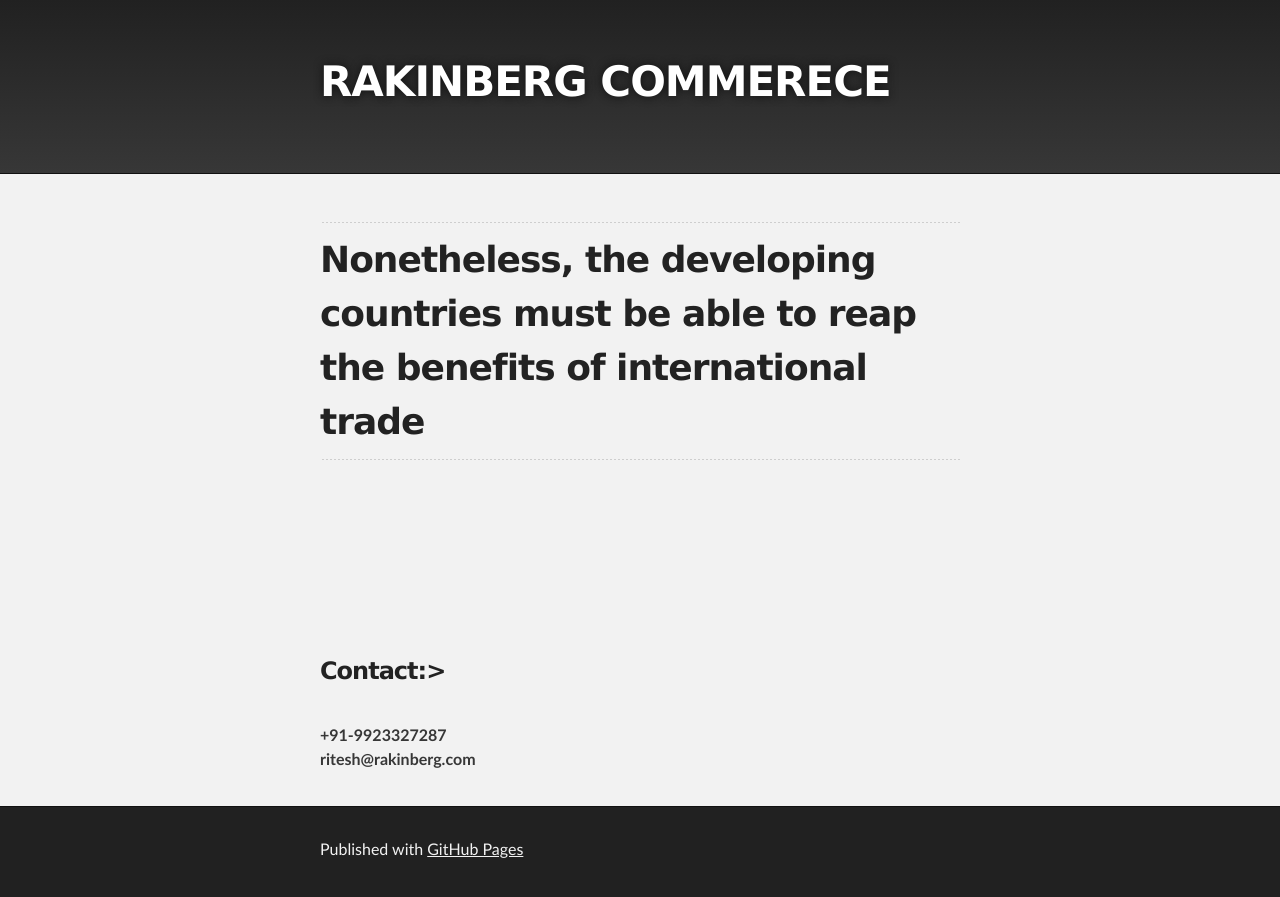
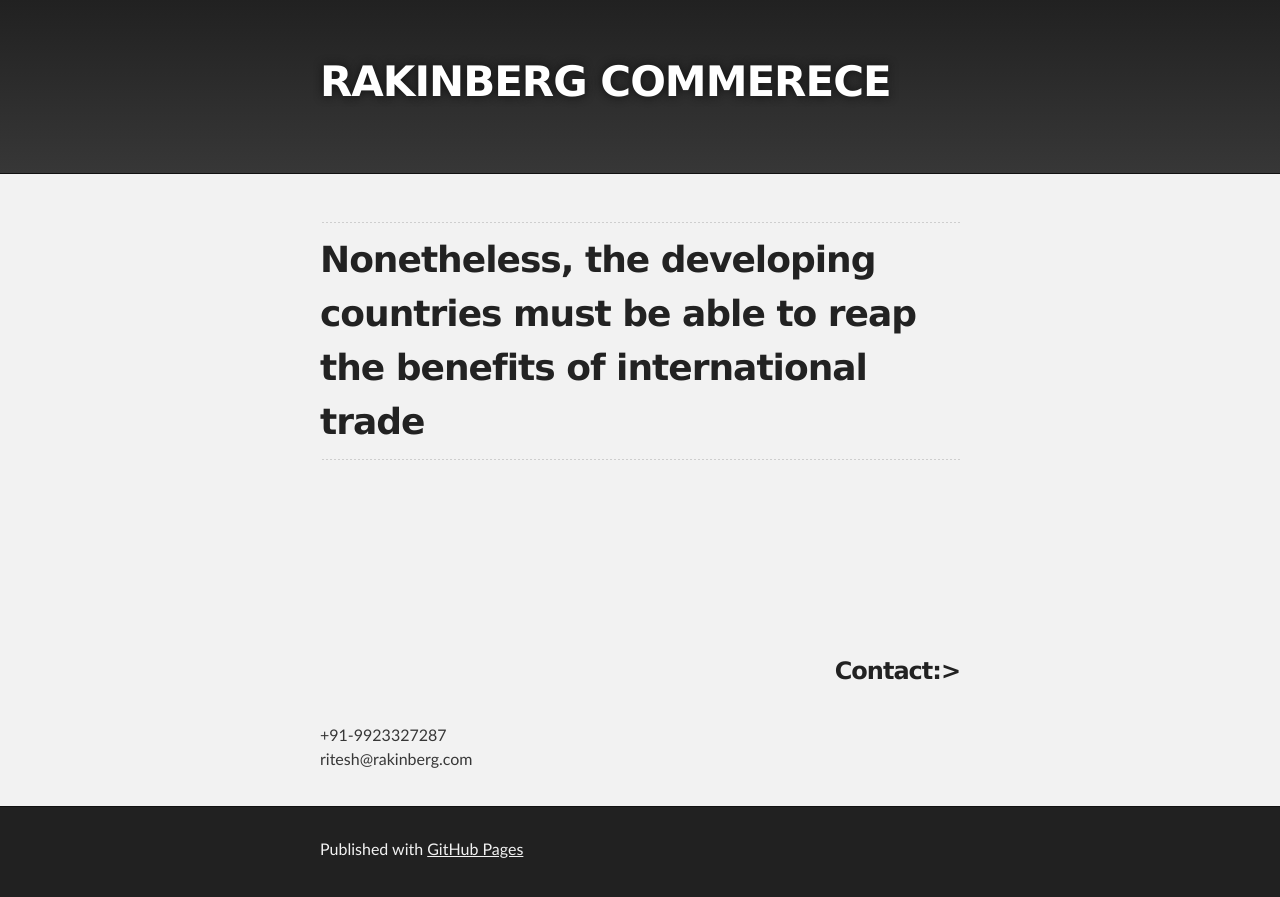
Before and after one commit to rakinberg/rakinberg.github.io, a Jekyll site: the page built from index.md, in a window 1280 px wide. Shown: the top 897 px of the page. Built offline with Jekyll 4.4.1, drawn with Linux system fonts in a browser that asks for light colours; our own code applies the rules of GitHub Pages for plain Markdown files; the repository's description, which GitHub fills in, is left out.

Commit message:
Update index.md

```diff
--- a/index.md
+++ b/index.md
@@ -13,10 +13,8 @@
 <br>
 
 <p id="demo" style="text-align:right;">
-<h3>Contact:></h3>
+<h3 id="demo" style="text-align:right;">Contact:></h3>
 <br>
-<dl>
-<dt>+91-9923327287</dt>
-<dt>ritesh@rakinberg.com</dt>
-</dl>
++91-9923327287
+<br>ritesh@rakinberg.com
 </p>
```
